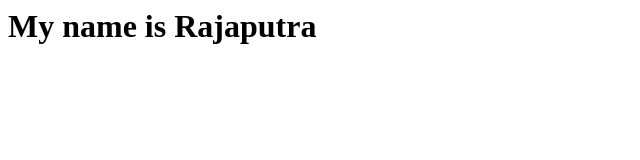
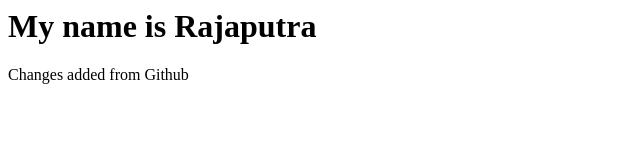
Before and after one commit to NarenRajaputra/TestingGit, a plain HTML site: page index.html in a window 1280 px wide. Shown: the whole page, without its empty margins (0-640 px from the left). Drawn offline with Linux system fonts and the light colour scheme.

Commit message:
Update index.html

```diff
--- a/index.html
+++ b/index.html
@@ -1,3 +1,4 @@
 <html>
     <h1> My name is Rajaputra</h1>
+    Changes added from Github
 </html>
```
